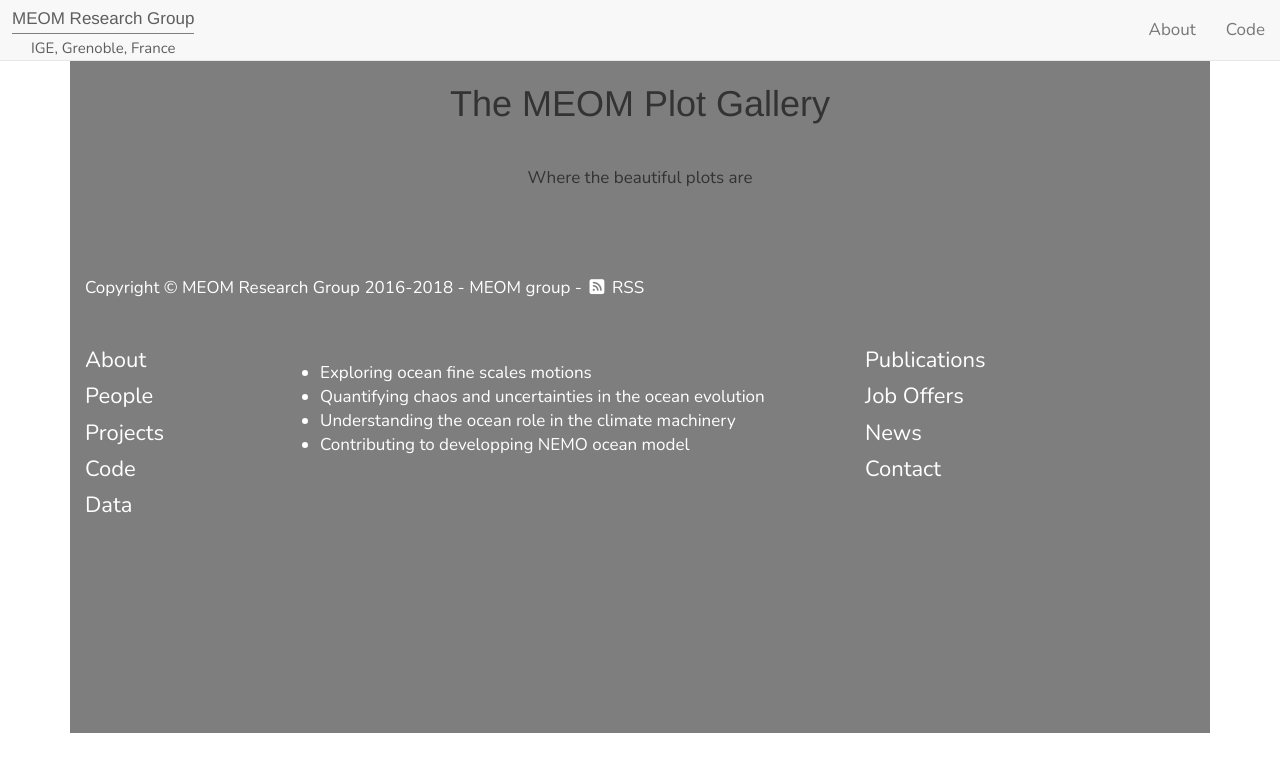
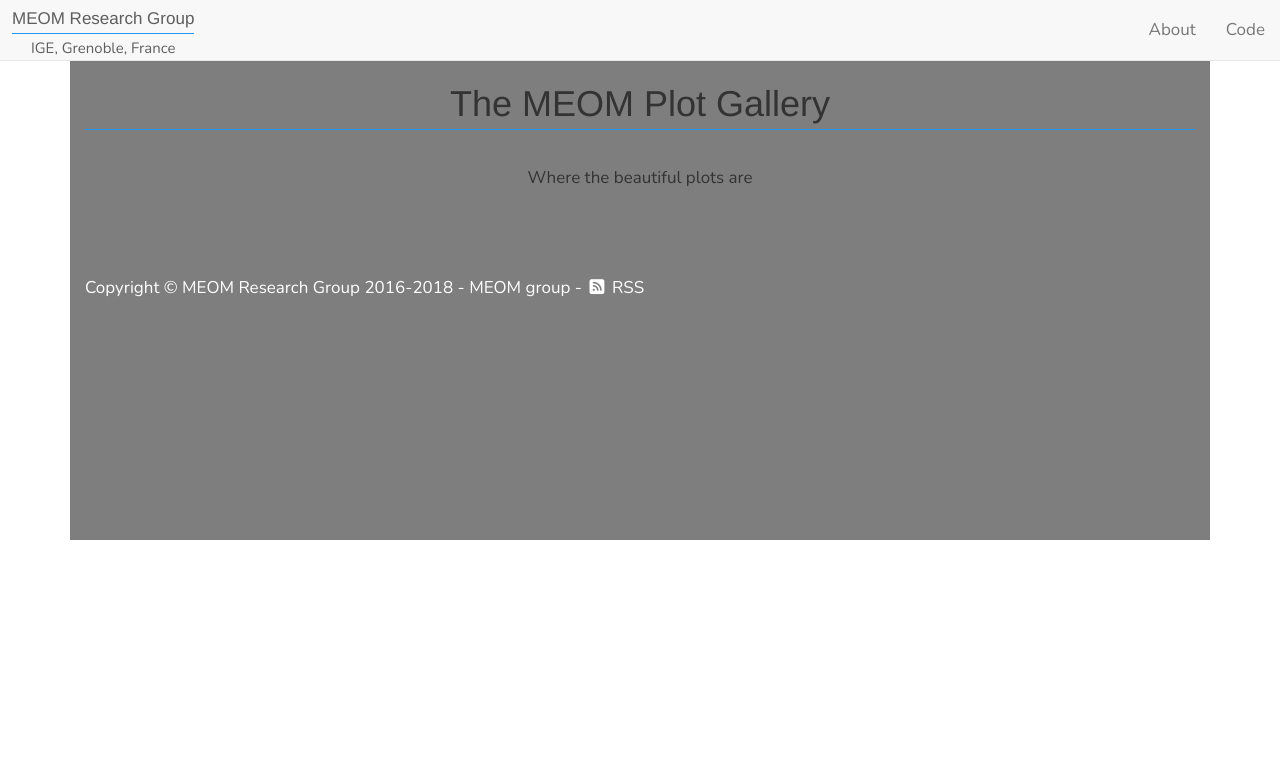
Before and after one commit to auraoupa/test-website, a Jekyll site: the page built from index.html, in a window 1280 px wide. Shown: the top 772 px of the page. Built offline with Jekyll 4.4.1, drawn with Linux system fonts in a browser that asks for light colours; nearby versions of some CDN libraries; some web fonts are replaced.

Commit message:
Update footer.html

```diff
--- a/_includes/footer.html
+++ b/_includes/footer.html
@@ -8,37 +8,5 @@
         </p>
 
         <br>
-
-        <div class="row">
- 			<div class="col-sm-2">
-				<h4> <a href="{{site.baseurl}}/about/"> About </a></h4>
-
-				<h4> <a href="{{site.baseurl}}/people/"> People </a></h4>
-
-				<h4> <a href="{{site.baseurl}}/projects"> Projects </a></h4>
-				<h4> <a href="{{site.baseurl}}/code"> Code </a></h4>
-				<h4> <a href="{{site.baseurl}}/data"> Data </a></h4>
-
-			</div>
-
-           <div class="col-sm-6">
-
-				<ul style="color:white">
-					<br>
-					<li> <a href="{{site.baseurl}}/unravel">Exploring ocean fine scales motions</a> </li>
-					<li> <a href="{{site.baseurl}}/forecast">Quantifying chaos and uncertainties in the ocean evolution</a> </li>
-					<li> <a href="{{site.baseurl}}/climate">Understanding the ocean role in the climate machinery</a> </li>
-					<li> <a href="{{site.baseurl}}/nemo">Contributing to developping NEMO ocean model</a> </li>
-				</ul>
-			</div>
-
-			<div class="col-sm-2">
-				<h4> <a href="{{site.baseurl}}/publications"> Publications </a></h4>
-				<h4> <a href="{{site.baseurl}}/jobs"> Job Offers </a></h4>
-				<h4> <a href="{{site.baseurl}}/blog"> News </a></h4>
-				<h4> <a href="{{site.baseurl}}/contact"> Contact </a></h4>
-
-			</div>
-		</div>
     </div>
 </div>
```
